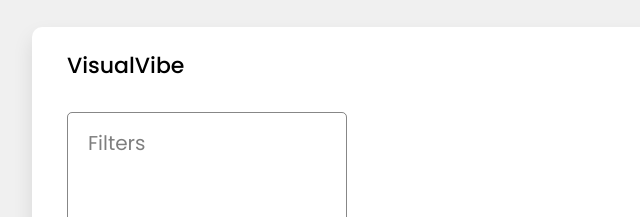
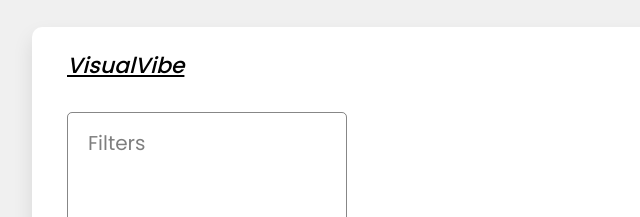
Before and after one commit to BiwashGurung/VisualVibe-Photo-Editor, a plain HTML site: page index.html in a window 1280 px wide. Shown: the top 217 px of the page, 183-823 px from the left. Drawn offline with nearby package versions, Linux system fonts and the light colour scheme.

Commit message:
feat : added font style

```diff
--- a/index.html
+++ b/index.html
@@ -15,7 +15,7 @@
   <body>
 
     <div class="container disable">
-        <h2>VisualVibe</h2>
+        <h2><i><u>VisualVibe</u></i></h2>
         <div class="wrapper">
             <div class="editor-panel">
                 <div class="filter">
```
